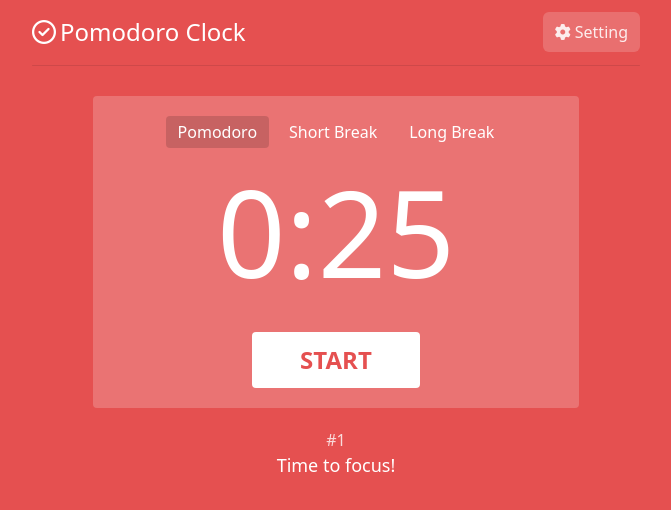
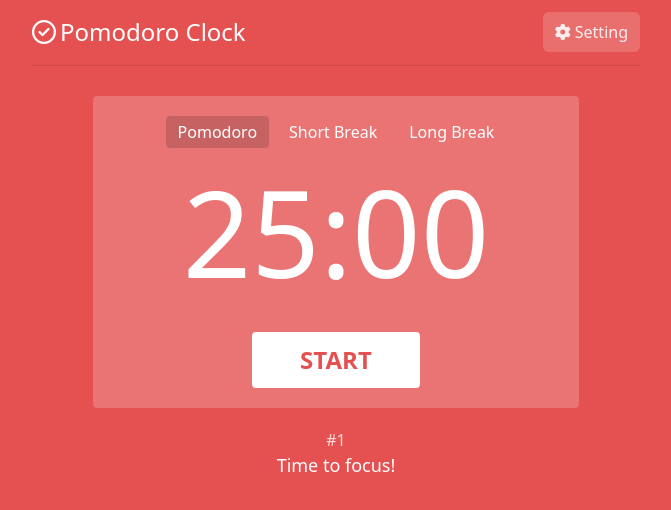
Before and after one commit to TrinhDuc01/pomodoro-clock, a React (Vite) app: page / in a window 1280 px wide. Shown: the top 510 px of the page, without its empty margins (304-975 px from the left). Built offline with nearby package versions, Linux system fonts and the light colour scheme.

Commit message:
fix counter and add func barTiming

```diff
--- a/src/components/BarTiming.jsx
+++ b/src/components/BarTiming.jsx
@@ -1,7 +1,12 @@
+import { useSelector } from "react-redux"
+
 const BarTiming = () => {
+    const counter = useSelector(state => state.counterReducer.timeRemaining);
+    const time = useSelector(state => state.timeReducer.currentTime.minutes) * 60
+    console.log(counter)
     return <div className="relative mb-8">
         <div className="bg-gray-950 opacity-10 rounded-2xl w-[100%] h-[1px] absolute top-[1px]"></div>
-        <div className={`bg-white rounded-2xl w-[${`50%`}] h-[3px] absolute`}></div>
+        <div style={{ width: `${(time - counter) / (time) * 100}%` }} className={`bg-white rounded-2xl h-[3px] absolute`}></div>
     </div>
 }
 export default BarTiming
--- a/src/components/Clock.jsx
+++ b/src/components/Clock.jsx
@@ -6,12 +6,16 @@ import FormatTimeString from "../utilities/FormatTimeString"
 const Clock = () => {
     const dispatch = useDispatch()
     const time = useSelector(state => state.timeReducer.currentTime)
-    const [counter, setCounter] = useState(1)
+    const counter = useSelector(state => state.counterReducer.timeRemaining)
     const [start, setStart] = useState(false)
     const intervalIDRef = useRef(null)
     const audioRef = useRef(null)
     useEffect(() => {
-        setCounter(time.minutes * 1)
+        // setCounter(time.minutes * 1)
+        dispatch({
+            type: "SET_TIME_REMAINING",
+            payload: time.minutes * 60
+        })
         console.log('rerender')
     }, [time])
 
@@ -34,7 +38,9 @@ const Clock = () => {
     const handleStart = () => {
         setStart(!start)
         intervalIDRef.current = setInterval(() => {
-            setCounter(prev => prev - 1)
+            dispatch({
+                type: "COUNT_TIME_REMAINING"
+            })
         }, 1000)
     }
 
--- /dev/null
+++ b/src/redux/reducers/counterReducer.js
@@ -0,0 +1,17 @@
+const defaultState = {
+    timeRemaining: 1
+}
+
+
+const counterReducer = (state = defaultState, action) => {
+    switch (action.type) {
+        case "COUNT_TIME_REMAINING":
+            return { timeRemaining: state.timeRemaining - 1 };
+        case "SET_TIME_REMAINING":
+            return {timeRemaining: action.payload}
+        default:
+            return state
+    }
+}
+
+export default counterReducer
--- a/src/redux/reducers/index.js
+++ b/src/redux/reducers/index.js
@@ -1,8 +1,9 @@
 import { combineReducers } from "redux";
 import timeReducer from "./timeReducer";
-
+import counterReducer from "./counterReducer";
 const reducer = combineReducers({
-    timeReducer
+    timeReducer,
+    counterReducer
 })
 
 export default reducer
```
